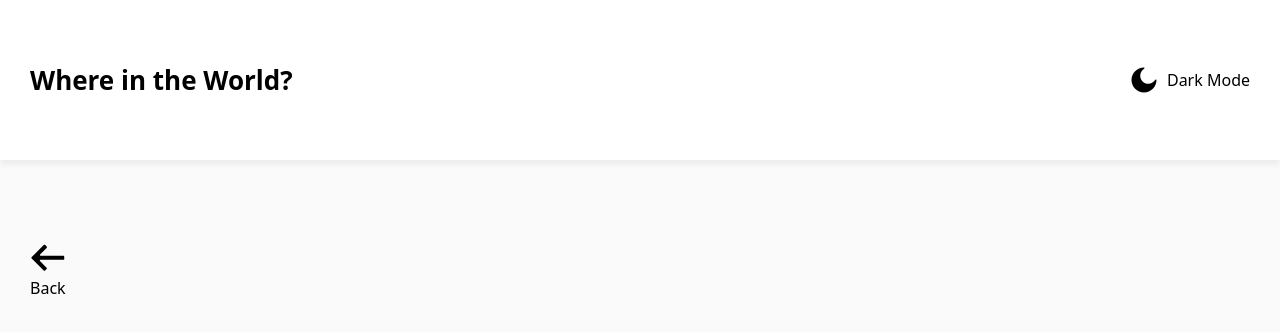
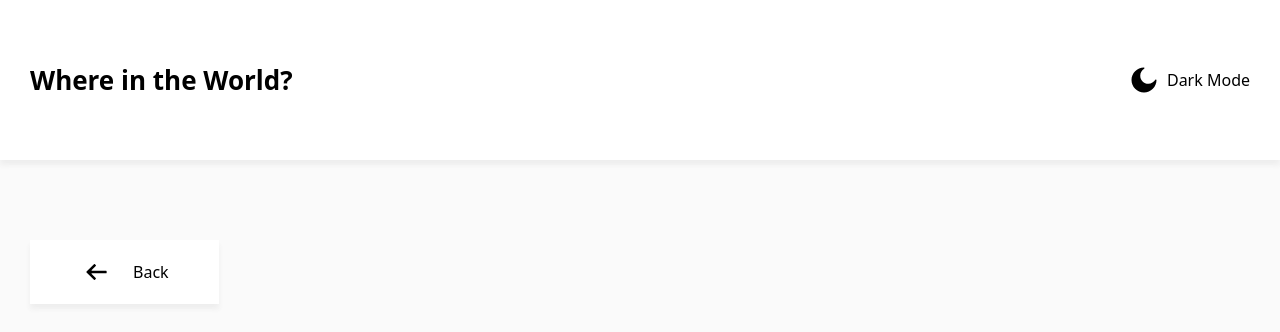
Before and after one commit to florianstancioiu/rest-countries-api-with-color-theme-switcher, a React (Vite) app: page /rest-countries-api-with-color-theme-switcher/1 in a window 1280 px wide. Shown: the top 332 px of the page. Built offline with nearby package versions, Linux system fonts and the light colour scheme.

Commit message:
feat: work a bit on the Country page

```diff
--- a/src/components/Country.tsx
+++ b/src/components/Country.tsx
@@ -1,9 +1,9 @@
 import { Link } from 'react-router-dom';
 
-const Country = ({ title, flag, population, region, capital }) => {
+const Country = ({ alpha3Code, title, flag, population, region, capital }) => {
   return (
     <Link
-      to={title}
+      to={alpha3Code}
       className='mb-[5rem] bg-white dark:bg-dark-bg-one dark:text-dark-white rounded overflow-hidden shadow-normal dark:shadow-dark-normal'
     >
       <div className=''>
--- a/src/components/UI/Button.tsx
+++ b/src/components/UI/Button.tsx
@@ -1,6 +1,10 @@
 const Button = ({ children, className = '' }) => {
+  const btnClassName = `${
+    className ? className : ''
+  } py-[20px] px-[50px] bg-white shadow-normal dark:bg-dark-bg-one dark:text-dark-white dark:shadow-dark-normal`;
+
   return (
-    <button className={className} type='button'>
+    <button className={btnClassName} type='button'>
       {children}
     </button>
   );
--- a/src/pages/Country.tsx
+++ b/src/pages/Country.tsx
@@ -1,5 +1,5 @@
 import { useEffect, useState } from 'react';
-import { useParams } from 'react-router-dom';
+import { Link, useParams } from 'react-router-dom';
 import Button from '../components/UI/Button';
 import Back from '../svgs/back.svg?react';
 
@@ -13,7 +13,7 @@ const Country = () => {
       const countries = await response.json();
 
       const filteredCountries = countries.filter(
-        (country) => country.name === countryParam
+        (country) => country.alpha3Code === countryParam
       );
 
       if (filteredCountries.length === 1) {
@@ -25,13 +25,15 @@ const Country = () => {
   }, [countryParam]);
 
   return (
-    <div className='px-[1.875rem]'>
-      <Button className='mt-[80px]'>
-        <Back /> Back
-      </Button>
+    <div className='px-[1.875rem] pt-[80px]'>
+      <Link to={'/'}>
+        <Button className='mb-[125px] flex gap-x-[20px] justify-between items-center'>
+          <Back className='w-[33px] h-[22px]' /> <span>Back</span>
+        </Button>
+      </Link>
       {country && (
         <div>
-          <div>
+          <div className='mb-[100px]'>
             <img
               className='w-full'
               src={country.flag}
@@ -39,7 +41,7 @@ const Country = () => {
             />
           </div>
           <div>
-            <h3>{country.name}</h3>
+            <h3 className='mb-[68px]'>{country.name}</h3>
             <div>
               <p>
                 <strong>Native Name: </strong> {country.nativeName}
@@ -69,6 +71,18 @@ const Country = () => {
               </p>
             </div>
           </div>
+          <div>
+            <p className='mb-[40px]'>
+              <strong>Border Countries: </strong>
+            </p>
+            <div className='flex gap-[18px]'>
+              {country.borders.map((borderCountry, index) => (
+                <Link to={`/${borderCountry}`} key={index}>
+                  <Button>{borderCountry}</Button>
+                </Link>
+              ))}
+            </div>
+          </div>
         </div>
       )}
     </div>
--- a/src/pages/Home.tsx
+++ b/src/pages/Home.tsx
@@ -101,6 +101,7 @@ const Home = () => {
       <div className='px-[7rem]'>
         {filteredCountries.map((country) => (
           <Country
+            alpha3Code={country.alpha3Code}
             key={country.name}
             title={country.name}
             flag={country.flag}
```
